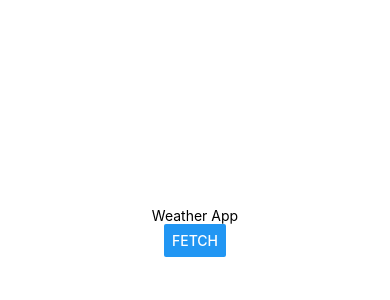
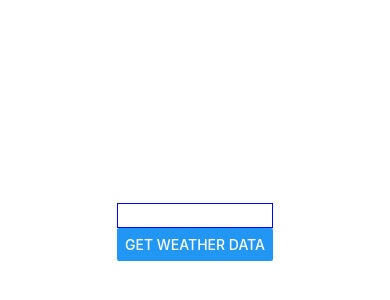
Before and after one commit to Izarothy/weather-app, a React Native app: screen / in a window 390 px wide. Shown: the part 190-490 px from the top of the page. Built offline with nearby package versions, Linux system fonts and the light colour scheme.

Commit message:
Add user input to search for a city

```diff
--- a/App.tsx
+++ b/App.tsx
@@ -1,24 +1,33 @@
 import { StatusBar } from 'expo-status-bar';
 import { useEffect, useState } from 'react';
-import { StyleSheet, Text, View, Button } from 'react-native';
+import { StyleSheet, Text, View, Button, TextInput } from 'react-native';
 import fetchWeatherData from './lib/fetchWeatherData';
 
 export default function App() {
   const [cityWeather, setCityWeather] = useState(null);
-
-  useEffect(() => {
-    console.log(cityWeather);
-  }, [cityWeather]);
+  const [inputCity, setInputCity] = useState('');
 
   return (
     <View style={styles.container}>
-      <Text>Weather App</Text>
-      <StatusBar style="auto" />
+      <Text>{cityWeather && cityWeather}</Text>
+      <StatusBar />
+      <TextInput
+        style={styles.text}
+        value={inputCity}
+        onChangeText={setInputCity}
+      />
       <Button
-        title="Fetch"
+        title="Get weather data"
         onPress={async () => {
-          const res = await fetchWeatherData('Warsaw');
-          setCityWeather(res.list[0].main);
+          const res = await fetchWeatherData(inputCity);
+
+          // 200 is the API's internal code for success
+          if (res.cod !== '200') return;
+
+          setCityWeather(res.city.name);
+
+          // Reset to default on fetch
+          setInputCity('');
         }}
       />
     </View>
@@ -32,4 +41,12 @@ const styles = StyleSheet.create({
     alignItems: 'center',
     justifyContent: 'center',
   },
+
+  text: {
+    borderWidth: 1,
+    width: '40%',
+    color: '#000',
+    padding: 3,
+    borderColor: 'blue',
+  },
 });
```
